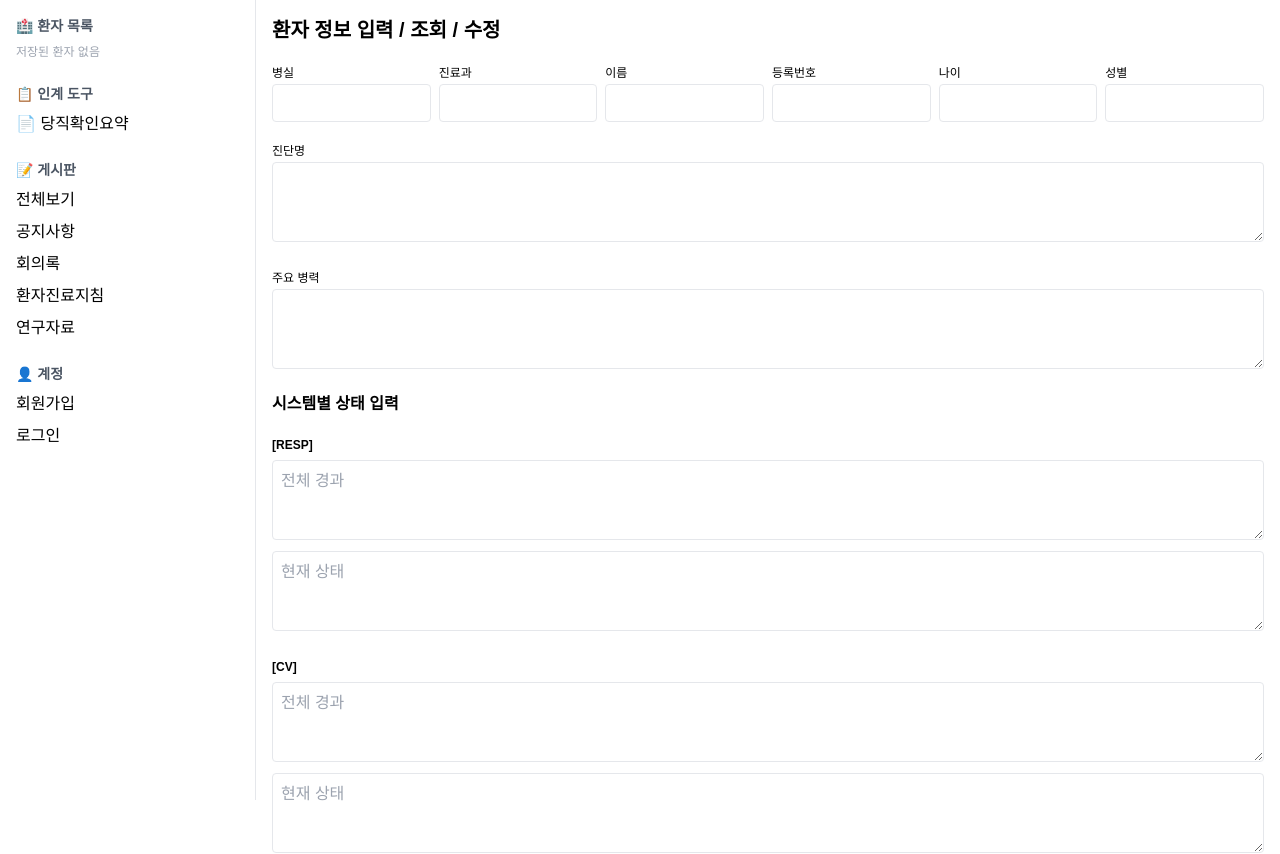
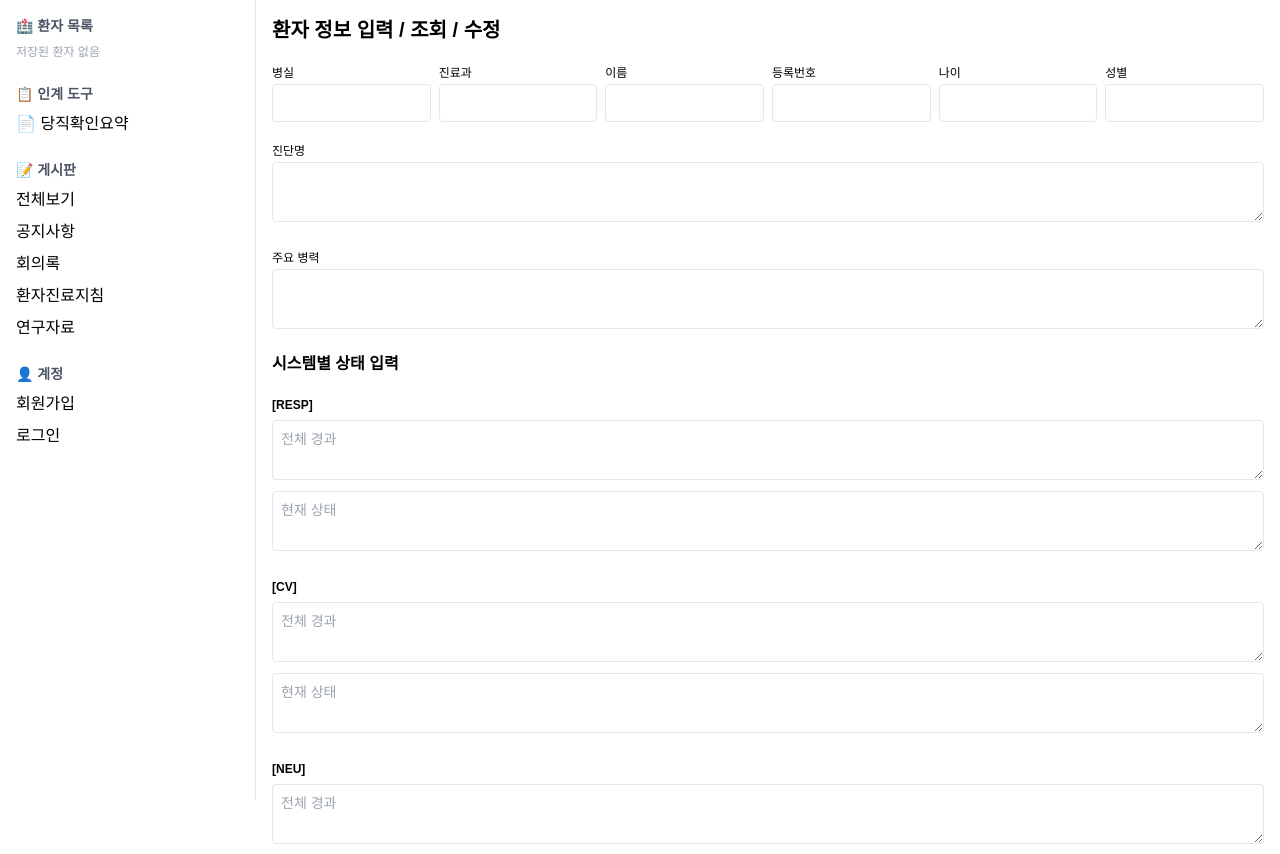
Before and after one commit to kimkangeun/PICU2, a React (Vite) app: page / in a window 1280 px wide. Shown: the top 854 px of the page. Built offline with nearby package versions, Linux system fonts and the light colour scheme.

Commit message:
Update textarea.jsx

```diff
--- a/src/components/ui/textarea.jsx
+++ b/src/components/ui/textarea.jsx
@@ -1,8 +1,8 @@
-export function Textarea({ className = "", ...props }) {
+export function Textarea(props) {
   return (
     <textarea
-      className={`w-full border rounded p-2 min-h-[80px] focus:outline-none focus:ring-2 focus:ring-blue-400 ${className}`}
       {...props}
+      className={`border p-2 rounded w-full text-sm min-h-[60px] ${props.className || ""}`}
     />
   )
 }
```
